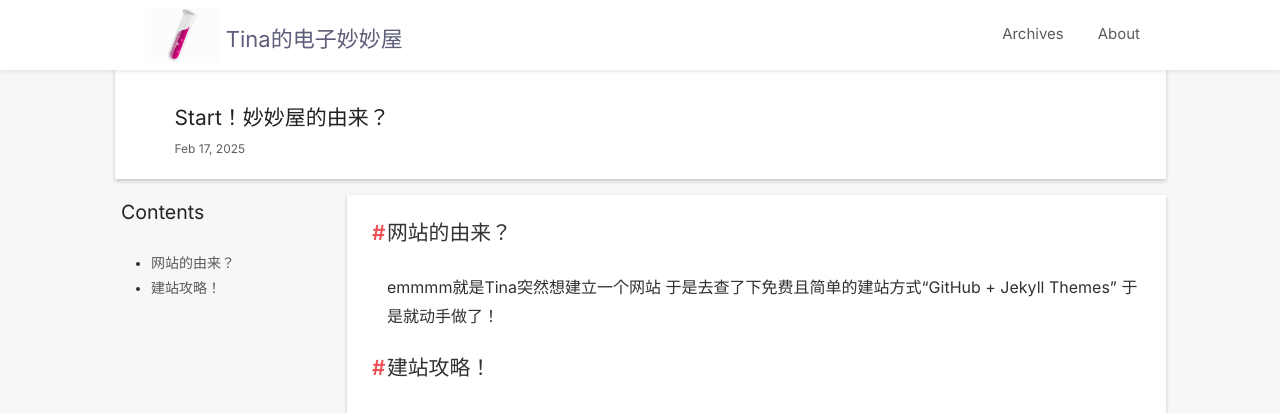
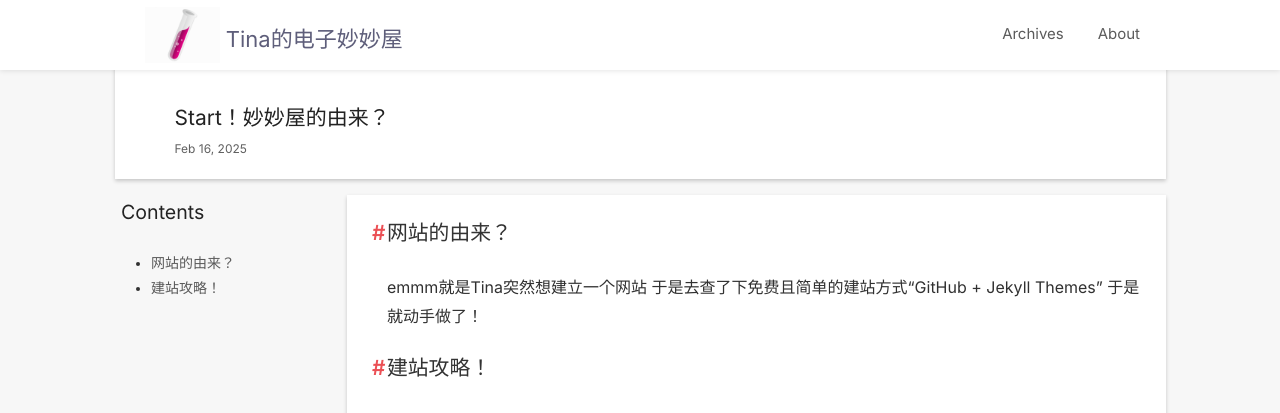
Before and after one commit to TinanaGOLD/TinanaGOLD.github.io, a Jekyll site: the page built from _posts/2025-02-17-start-post.md, in a window 1280 px wide and 1244 px high. Shown: the top 413 px of the window. Built offline with Jekyll 4.4.1, drawn with Linux system fonts in a browser that asks for light colours; nearby versions of some CDN libraries; comment, search, counter and statistics services are not loaded.

Commit message:
Update 2025-02-17-start-post.md

```diff
--- a/_posts/2025-02-17-start-post.md
+++ b/_posts/2025-02-17-start-post.md
@@ -13,7 +13,7 @@ icon: chat
 
 ## 网站的由来？
 
-emmmm就是Tina突然想建立一个网站
+emmm就是Tina突然想建立一个网站
 于是去查了下免费且简单的建站方式“GitHub + Jekyll Themes” 于是就动手做了！
 
 ## 建站攻略！
```
Also changed, not shown: other parts of _posts/2025-02-17-start-post.md (+1 -1 lines).
